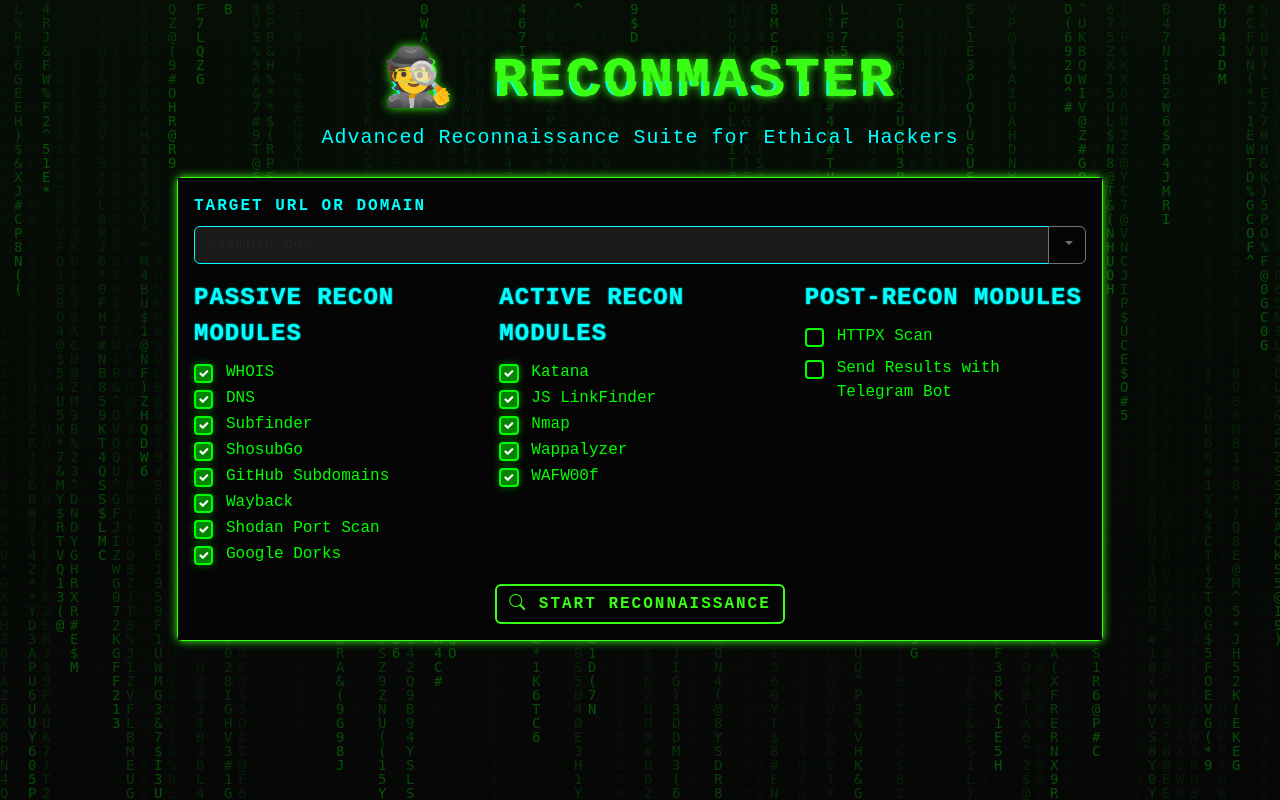
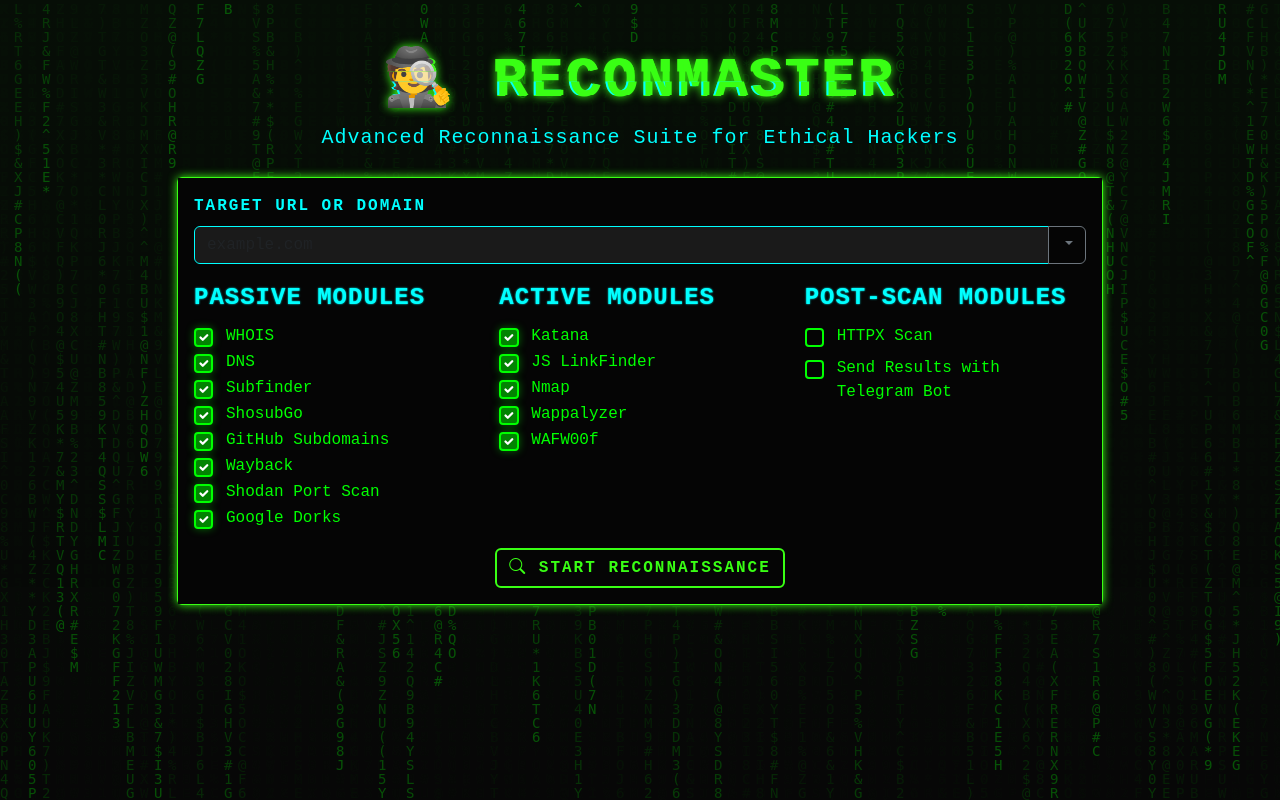
Before and after one commit to YasinCelik01/ReconMaster, a Flask app: template templates/index.html in a window 1280 px wide. Run offline with Flask 3, Linux system fonts and the light colour scheme; the template is opened without the code that fills it, so the values that code supplies are empty.

Commit message:
Arayüzde basit değişiklik

```diff
--- a/static/css/style.css
+++ b/static/css/style.css
@@ -272,3 +272,9 @@ pre {
     font-family: 'Courier New', monospace;
     letter-spacing: 1px;
 }
+
+/* Results başlığındaki timestamp’ı neon mavi yapalım */
+.timestamp {
+  color: var(--neon-blue);
+  /* isterseniz farklı renk de kullanabilirsiniz, örn. neon-green: var(--neon-green); */
+}
--- a/templates/index.html
+++ b/templates/index.html
@@ -54,7 +54,7 @@
                 <!-- Passive Recon Modules -->
                 <div class="col-md-4">
                   <fieldset class="mb-3">
-                    <legend>Passive Recon Modules</legend>
+                    <legend>Passive Modules</legend>
                     {% set passive_mods = [
                         ('whois', 'WHOIS'),
                         ('dns', 'DNS'),
@@ -82,7 +82,7 @@
                 <!-- Active Recon Modules -->
                 <div class="col-md-4">
                   <fieldset class="mb-3">
-                    <legend>Active Recon Modules</legend>
+                    <legend>Active Modules</legend>
                     {% set active_mods = [
                         ('katana', 'Katana'),
                         ('linkfinder', 'JS LinkFinder'),
@@ -107,7 +107,7 @@
                 <!-- Post-Recon Modules -->
                 <div class="col-md-4">
                   <fieldset class="mb-3">
-                    <legend>Post-Recon Modules</legend>
+                    <legend>Post-Scan Modules</legend>
                     <div class="form-check">
                       <input class="form-check-input"
                              type="checkbox"
@@ -148,7 +148,10 @@
 
         {% if results %}
         <div class="result-section">
-          <h3>Results for {{ header_timestamp }}</h3>
+          <h3>
+            Results for
+            <span class="timestamp">{{ header_timestamp }}</span>
+          </h3>
 
           <div class="row">
             <!-- Passive Results -->
```
